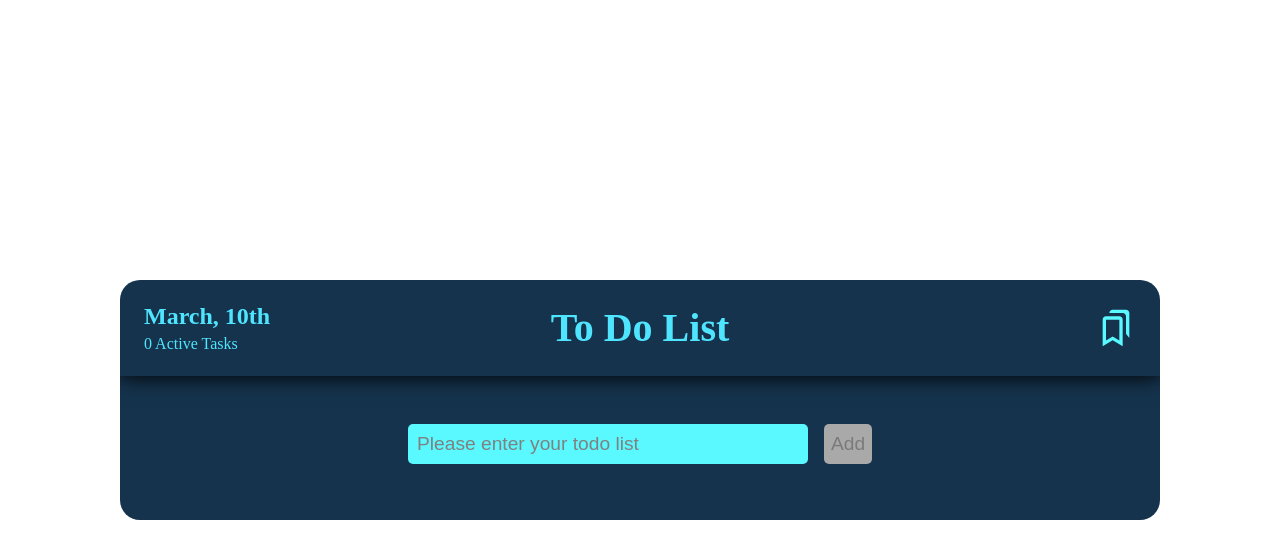
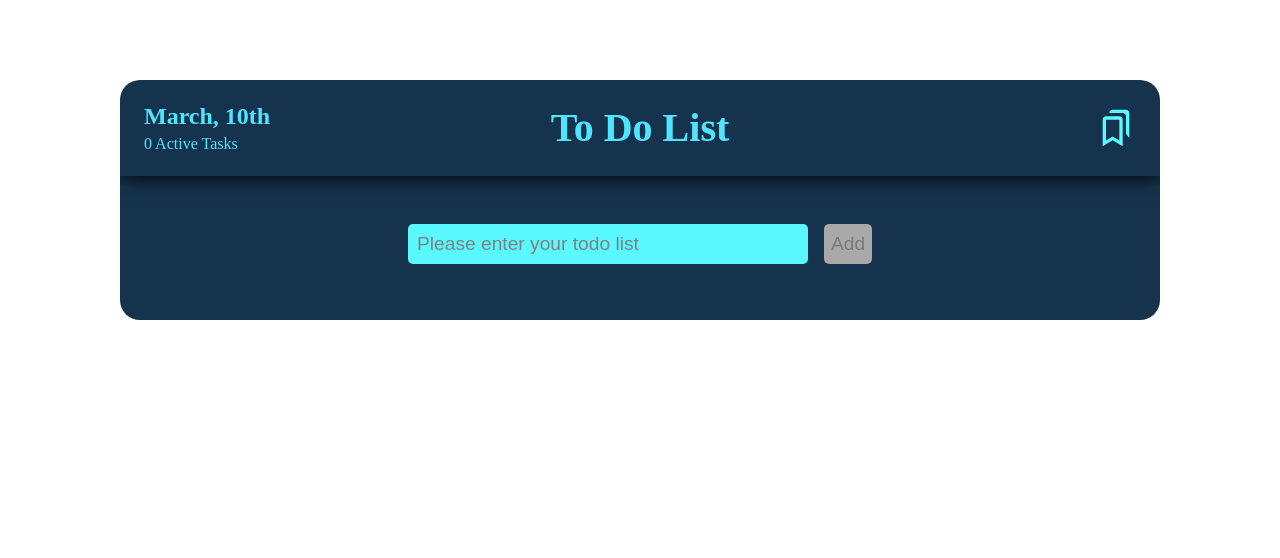
Before and after one commit to owni14/react-todo-list-tdd, a React (Create React App) app: page / in a window 1280 px wide. Shown: the top 558 px of the page. Built offline with nearby package versions, Linux system fonts and the light colour scheme.

Commit message:
[Feat] made TodoListHeader test code

```diff
--- a/src/App.tsx
+++ b/src/App.tsx
@@ -14,10 +14,7 @@ function App() {
                 <TodoListHeader todoList={todoList} />
                 <section className="todo-list-section-wrapper">
                     <TodoListForm setTodoList={setTodoList} />
-                    <TodoListItems
-                        todoList={todoList}
-                        setTodoList={setTodoList}
-                    />
+                    <TodoListItems todoList={todoList} setTodoList={setTodoList} />
                 </section>
             </div>
         </div>
--- a/src/app.scss
+++ b/src/app.scss
@@ -1,12 +1,8 @@
 #appContainer {
-    position: fixed;
-    left: 50%;
-    top: 50%;
-    transform: translate(-50%, 50%);
-    -webkit-transform: translate(-50%, -50%);
-    -moz-transform: translate(-50%, -50%);
-    -ms-transform: translate(-50%, -50%);
-    -o-transform: translate(-50%, -50%);
+    display: flex;
+    justify-content: center;
+    align-items: center;
+    margin-top: 5rem;
 
     .todo-list-wrapper {
         background-color: #15334d;
--- a/src/components/TodoListHeader.tsx
+++ b/src/components/TodoListHeader.tsx
@@ -12,7 +12,7 @@ const TodoListHeader = ({ todoList }: ITodoListHeader) => {
             <div className="top-wrapper">
                 <div className="date-wrapper">
                     <p>{today}</p>
-                    <p>{todoList.length} Active Tasks</p>
+                    <p data-testid="active-tasks">{todoList.length} Active Tasks</p>
                 </div>
                 <p className="title">To Do List</p>
                 <div className="svg-wrapper">
--- a/src/components/TodoListItem.tsx
+++ b/src/components/TodoListItem.tsx
@@ -32,9 +32,7 @@ const TodoListItems = ({ todoList, setTodoList }: ITodoListItems) => {
                             line: list.no !== 1,
                         })}>
                         <p>{list.todo}</p>
-                        <div
-                            className="icon-wrapper"
-                            onClick={() => onClickButton(list.no)}>
+                        <div className="icon-wrapper" onClick={() => onClickButton(list.no)}>
                             <BiSolidTrash />
                         </div>
                     </div>
```
Also changed, not shown: 2 other files (tests, documents, lock files or other folders).
